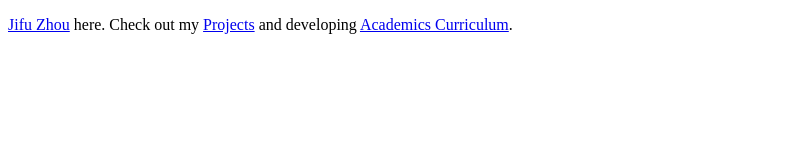
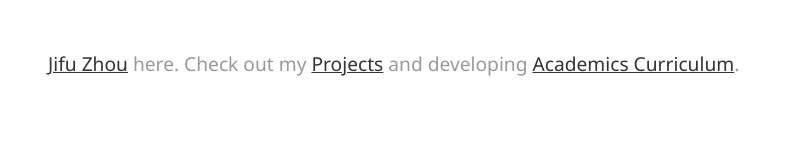
Before and after one commit to 996653687/996653687.github.io, a plain HTML site: page index.html in a window 1280 px wide. Shown: the whole page, without its empty margins (0-793 px from the left). Drawn offline with Linux system fonts and the light colour scheme.

Commit message:
Update index.html

```diff
--- a/index.html
+++ b/index.html
@@ -5,6 +5,27 @@
     <meta name="viewport" content="width=device-width, initial-scale=1.0">
 
     <title>Jifu Zhou</title>
+    <style>
+        body {
+            font-family: 'Segoe UI', 'Roboto', Arial, sans-serif;
+            color: #999999;
+            font-size: 1.2rem;
+            line-height: 1.7;
+            margin: 2.5em;
+        }
+        a {
+            color: #333333;
+            text-decoration: underline;
+            font-weight: 500;
+            transition: color 0.2s;
+        }
+        a:hover {
+            color: #ee5b17;
+        }
+        p {
+            margin: 0;
+        }
+    </style>
 </head>
 <body>
     <p>
```
